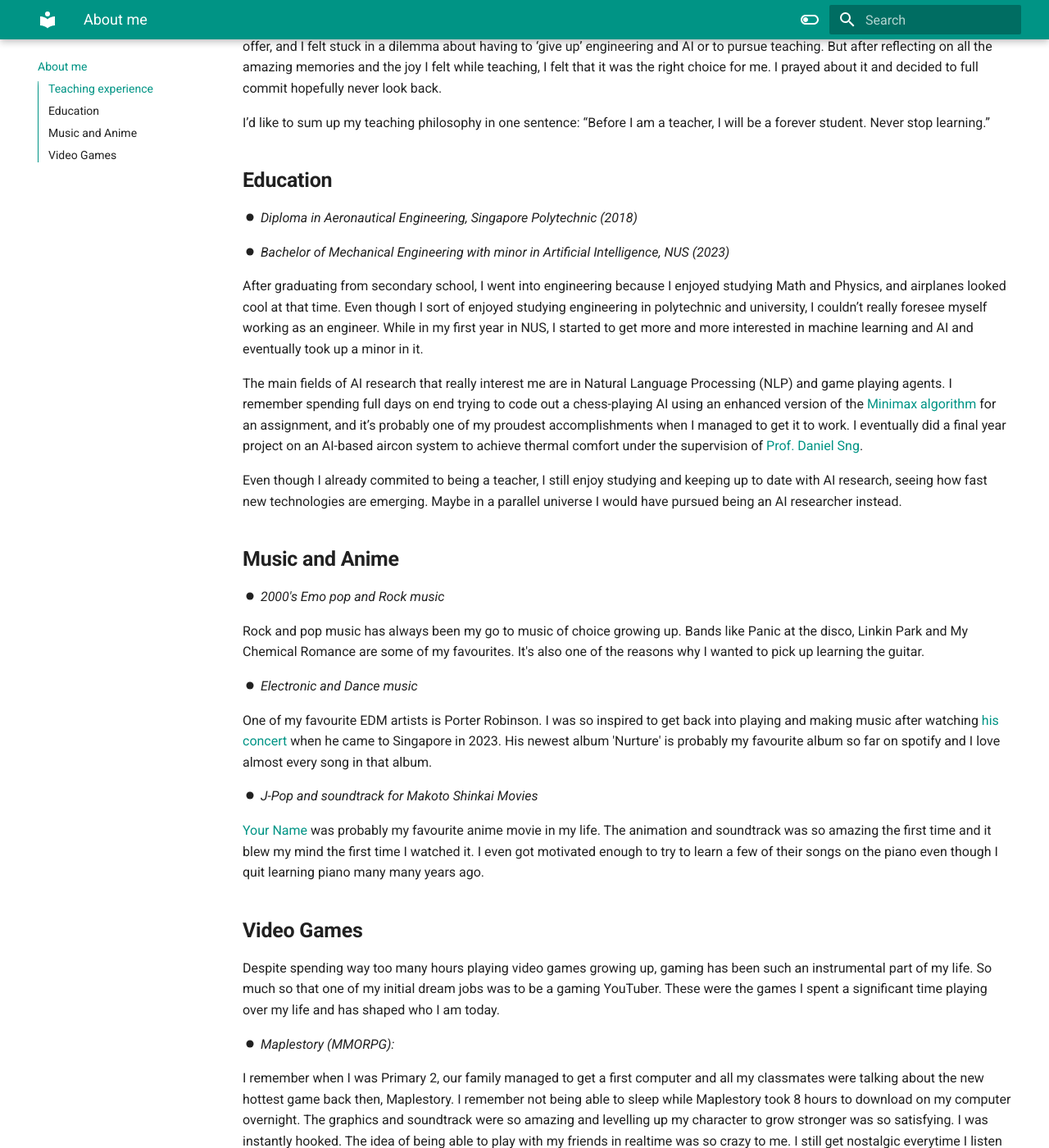
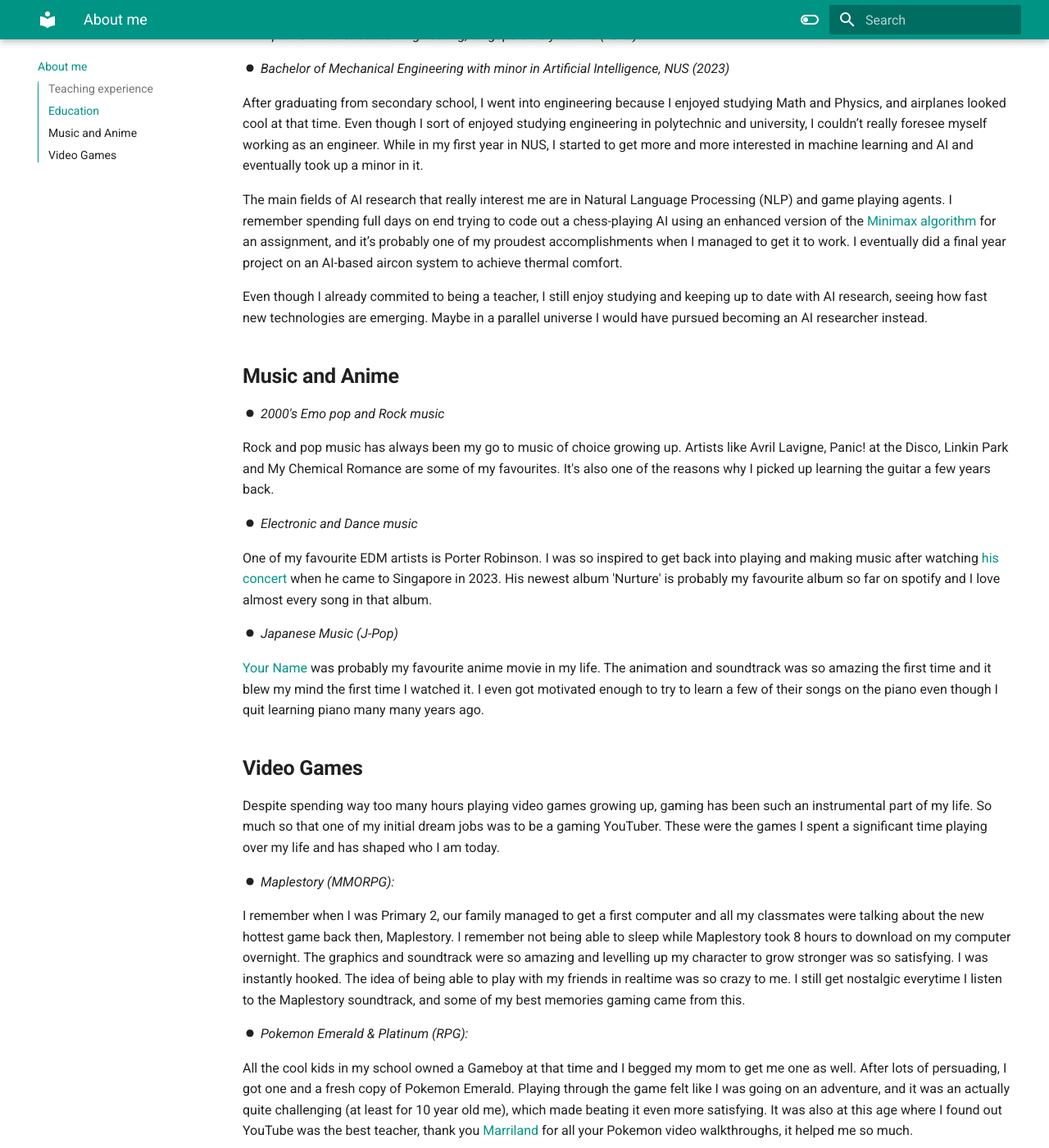
Before and after one commit to wenjunthenwj/wenjunthenwj.github.io, an MkDocs documentation site: the page built from docs/index.md, in a window 1280 px wide and 1400 px high, scrolled down 844 px. Shown: the whole window at 82% size. Built offline with MkDocs 1.6.1 and Material for MkDocs 9.7.7, drawn with Linux system fonts in a browser that asks for light colours; emoji names are drawn with the system emoji font.

Commit message:
$10 May changes

```diff
--- a/docs/index.md
+++ b/docs/index.md
@@ -1,6 +1,4 @@
 # About me
-
-![Image title](https://i.ibb.co/6BHCYp7/informal-Wen-Jun-cropped.jpg){style="height:200px;width:200px", align = left}
 
 Welcome to my personal website where you can find out more about passions and interests. And it's also to host my leaderboard for my teaching classes. You can find little snippets of my life, personal projects to my favourite games and music. :smile:
 ## <b> Teaching experience </b>
@@ -25,21 +23,21 @@
 
 After graduating from secondary school, I went into engineering because I enjoyed studying Math and Physics, and airplanes looked cool at that time. Even though I sort of enjoyed studying engineering in polytechnic and university, I couldn’t really foresee myself working as an engineer. While in my first year in NUS, I started to get more and more interested in machine learning and AI and eventually took up a minor in it.
 
-The main fields of AI research that really interest me are in Natural Language Processing (NLP) and game playing agents. I remember spending full days on end trying to code out a chess-playing AI using an enhanced version of the [Minimax algorithm](https://www.geeksforgeeks.org/minimax-algorithm-in-game-theory-set-1-introduction/) for an assignment, and it’s probably one of my proudest accomplishments when I managed to get it to work. I eventually did a final year project on an AI-based aircon system to achieve thermal comfort under the supervision of [Prof. Daniel Sng](https://cde.nus.edu.sg/me/staff/sng-wei-meng-daniel/).
+The main fields of AI research that really interest me are in Natural Language Processing (NLP) and game playing agents. I remember spending full days on end trying to code out a chess-playing AI using an enhanced version of the [Minimax algorithm](https://www.geeksforgeeks.org/minimax-algorithm-in-game-theory-set-1-introduction/) for an assignment, and it’s probably one of my proudest accomplishments when I managed to get it to work. I eventually did a final year project on an AI-based aircon system to achieve thermal comfort.
 
-Even though I already commited to being a teacher, I still enjoy studying and keeping up to date with AI research, seeing how fast new technologies are emerging. Maybe in a parallel universe I would have pursued being an AI researcher instead.
+Even though I already commited to being a teacher, I still enjoy studying and keeping up to date with AI research, seeing how fast new technologies are emerging. Maybe in a parallel universe I would have pursued becoming an AI researcher instead.
 
 ## <b> Music and Anime </b>
 
 <i>:octicons-dot-fill-16: 2000's Emo pop and Rock music </i>
 
-Rock and pop music has always been my go to music of choice growing up. Bands like Panic at the disco, Linkin Park and My Chemical Romance are some of my favourites. It's also one of the reasons why I wanted to pick up learning the guitar.
+Rock and pop music has always been my go to music of choice growing up. Artists like Avril Lavigne, Panic! at the Disco, Linkin Park and My Chemical Romance are some of my favourites. It's also one of the reasons why I picked up learning the guitar a few years back.
 
 <i>:octicons-dot-fill-16: Electronic and Dance music </i>
 
 One of my favourite EDM artists is Porter Robinson. I was so inspired to get back into playing and making music after watching [his concert](https://youtu.be/THjekE5p2aw) when he came to Singapore in 2023. His newest album 'Nurture' is probably my favourite album so far on spotify and I love almost every song in that album.
 
-<i>:octicons-dot-fill-16: J-Pop and soundtrack for Makoto Shinkai Movies </i>
+<i>:octicons-dot-fill-16: Japanese Music (J-Pop) </i>
 
 [Your Name](https://myanimelist.net/anime/32281/Kimi_no_Na_wa) was probably my favourite anime movie in my life. The animation and soundtrack was so amazing the first time and it blew my mind the first time I watched it. I even got motivated enough to try to learn a few of their songs on the piano even though I quit learning piano many many years ago.
 
```
Also changed, not shown: docs/coin.md (+3 -1 lines), docs/inspirations.md (+10 -0 lines), 1 other file.
